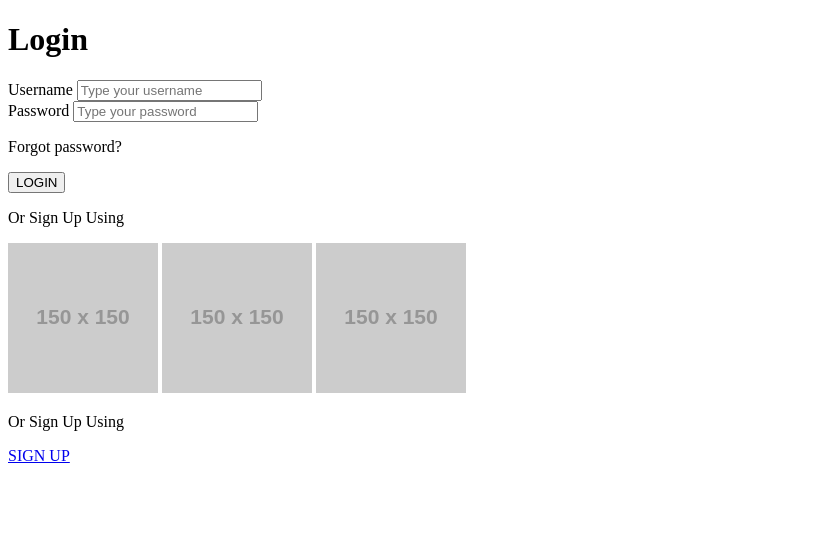
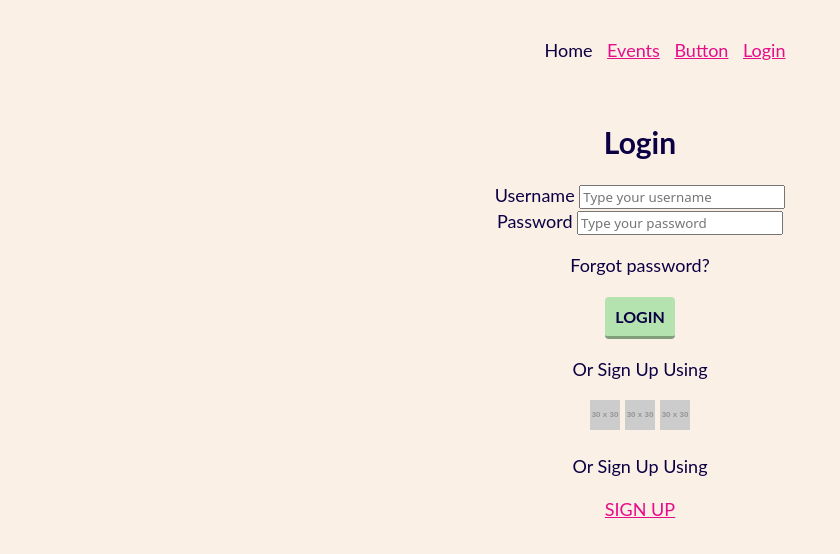
Before and after one commit to kraft-aka/random-page, a plain HTML site: page project_3/login.html in a window 1280 px wide. Shown: the whole page, without its empty margins (0-840 px from the left). Drawn offline with Linux system fonts and the light colour scheme; placeholder pictures from the web are drawn by us.

Commit message:
nav items add

```diff
--- a/project_3/css/style.css
+++ b/project_3/css/style.css
@@ -113,6 +113,38 @@ footer {
   right: 0;
 }
 
+.footer-page {
+  clear: both;
+  display: flex;
+  flex-direction: column;
+  text-align: center;
+  flex: 1 1 100px;
+}
+
+.page-header {
+  display: flex;
+  width: 100%;
+  padding: 20px;
+}
+
+.page-header__item {
+  flex: 0 1 200px;
+}
+
+.page-header__item:last-child {
+  flex-grow: 1;
+  text-align: center;
+}
+
+.navigation-list {
+  list-style-type: none;
+}
+
+.navigation-list li {
+  display: inline-block;
+  margin-left: 10px;
+}
+
 #message {
   resize: none;
   width: 100%;
--- a/project_3/login.html
+++ b/project_3/login.html
@@ -3,8 +3,20 @@
   <head>
     <meta charset="utf-8">
     <title>Login Page</title>
+    <link rel="stylesheet" href="css/style.css">
   </head>
   <body>
+    <header class="page-header">
+      <nav class="main-navigation page-header__item">
+        <ul role="menubar" class="navigation-list">
+          <li role="presentation"><a href="index.html" role="menuitem" class="navigation-list__item"></a>Home</li>
+          <li role="presentation"><a href="events.html" role="menuitem" class="navigation-list__item">Events</a> </li>
+          <li role="presentation"><a href="button.html" role="menuitem" class="navigation-list__item">Button</a></li>
+          <li role="presentation"><a href="login.html" role="menuitem" class="navigation-list__item">Login</a></li>
+        </ul>
+      </nav>
+    </header>
+
     <h1>Login</h1>
 
     <div>
@@ -21,18 +33,15 @@
         <button type="submit" name="button">LOGIN</button>
       </form>
     </div>
-    <div>
+    <div class="footer footer-page">
       <p>Or Sign Up Using</p>
-      <div>
-        <img src="https://via.placeholder.com/150
-C/O https://placeholder.com/" alt="">
-        <img src="https://via.placeholder.com/150
-C/O https://placeholder.com/" alt="">
-        <img src="https://via.placeholder.com/150
-C/O https://placeholder.com/" alt="">
+      <div class="footer footer-social__media">
+        <img src="https://via.placeholder.com/30x30" alt="">
+        <img src="https://via.placeholder.com/30x30" alt="">
+        <img src="https://via.placeholder.com/30x30" alt="">
       </div>
     </div>
-    <div>
+    <div class="footer footer-sign__up">
       <p>Or Sign Up Using</p>
       <a href="#">SIGN UP</a>
     </div>
```
Also changed, not shown: project_3/button.html (+11 -0 lines), project_3/events.html (+11 -0 lines), project_3/index.html (+12 -0 lines).
